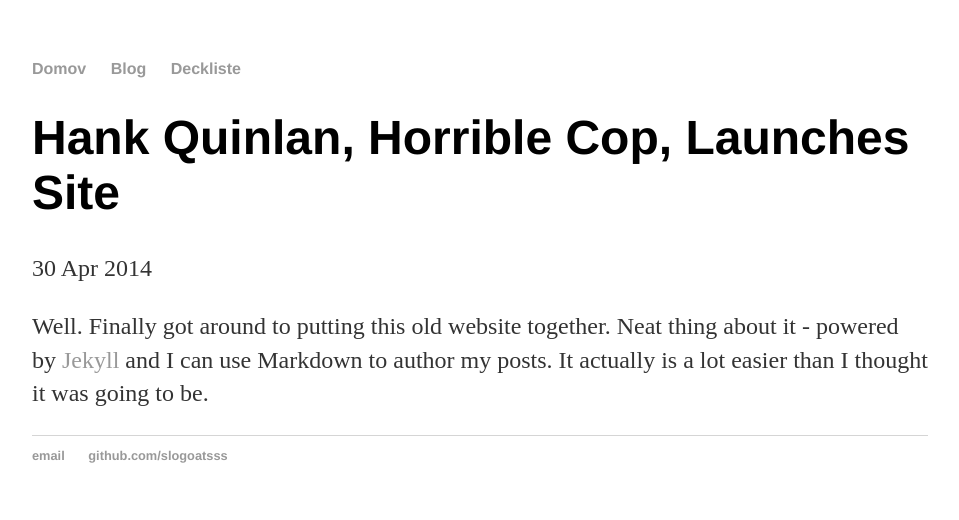
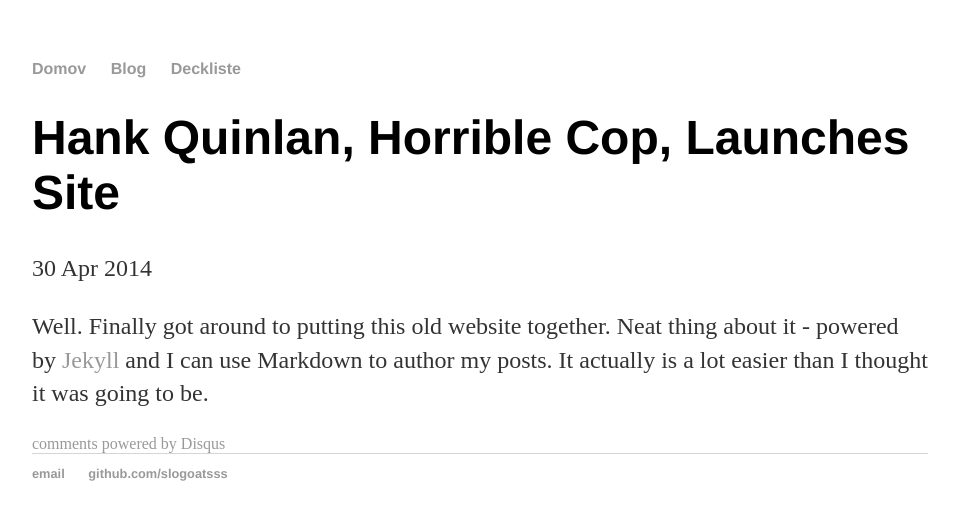
Before and after one commit to slogoatsss/slogoatsss.github.io, a Jekyll site: the page built from _posts/2014-04-30-hank-quinlan-site-launched.md, in a window 1280 px wide. Shown: the top 520 px of the page, without its empty margins (160-1119 px from the left). Built offline with Jekyll 4.4.1, drawn with Linux system fonts in a browser that asks for light colours; comment, search, counter and statistics services are not loaded.

Commit message:
Update post.html

```diff
--- a/_layouts/post.html
+++ b/_layouts/post.html
@@ -7,3 +7,8 @@
 <div class="post">
   {{ content }}
 </div>
+
+<!-- Post comments -->
+<div class="comments">
+				{% include disqus.html %}
+</div>
```
